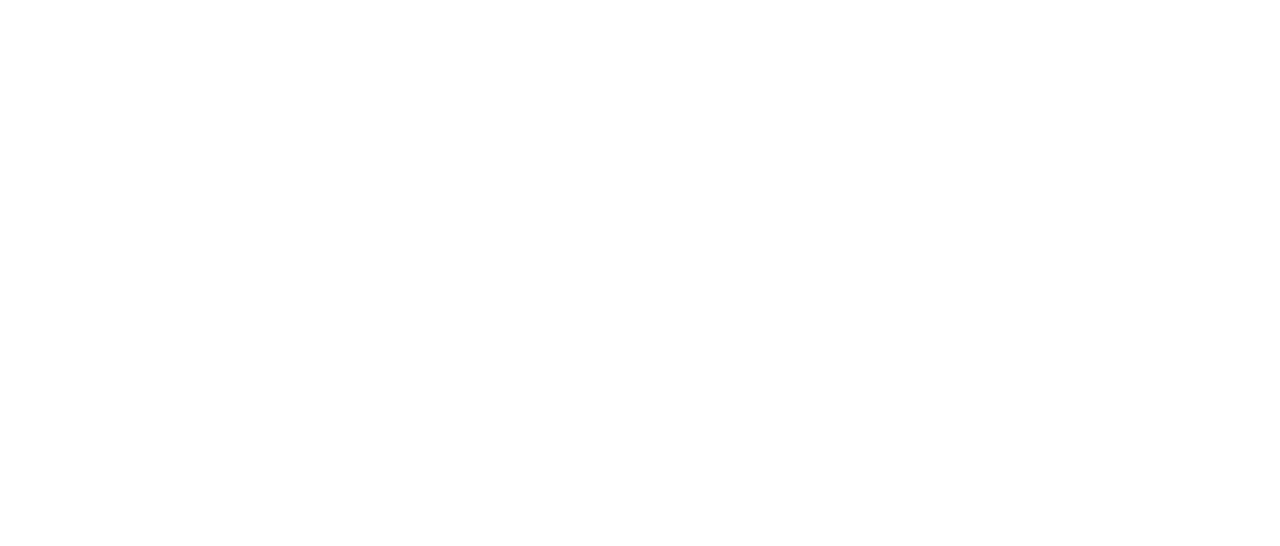
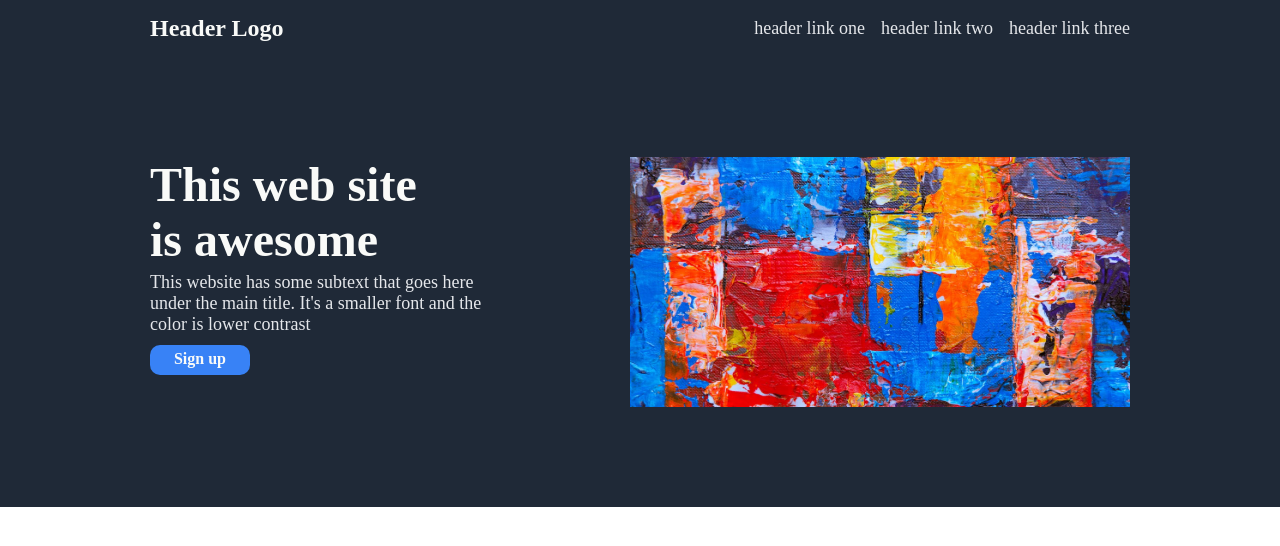
Before and after one commit to andressasiewers/landing-page, a plain HTML site: page index.html in a window 1280 px wide. Drawn offline with Linux system fonts and the light colour scheme.

Commit message:
Add an image and edit index.html and style.css     Add blue container: header and about     Add blue container an image

```diff
--- a/index.html
+++ b/index.html
@@ -7,6 +7,26 @@
     </head>
 
     <body>
-
+        <div class="first-container">
+            <div class="header">
+                <div class="logo">Header Logo</div>
+                <ul class="links">
+                    <li><a class="link-text" href="#">header link one</a></li>
+                    <li><a class="link-text" href="#">header link two</a></li>
+                    <li><a class="link-text" href="#">header link three</a></li>
+                </div>
+            </div>
+            <div class="about">
+                <div class="about-text">
+                    <div class="main-text">This web site is awesome</div>
+                    <div class="secondary-text">This website has some subtext that goes here under the main title.
+                    It's a smaller font and the color is lower contrast</div>
+                    <div class="button-one">
+                        <a class="button-text" href="#">Sign up</a>
+                    </div>
+                </div>
+                <img class="header-image" src="./images/header-image.jpeg">
+            </div>
+        </div>
     </body>
 </html>
--- a/style.css
+++ b/style.css
@@ -0,0 +1,103 @@
+body {
+    margin: 0;
+}
+
+.header, .about {
+    background-color: #1f2937;
+}
+
+.header {
+    display: flex;
+    justify-content: space-between;
+    align-items: center;
+    padding-bottom: 100px;
+}
+
+.logo {
+    color: #F9FAF8;
+    font-size: 24px;
+    font-weight: bolder;
+    display: flex;
+    padding-left: 150px;
+}
+
+.links {
+    font-size: 18px;
+    display: flex;
+    gap: 16px;
+    padding-right: 150px;
+}
+
+.link-text {
+    font-size: 18px;
+    color: #e5e7eb;
+}
+
+a {
+    text-decoration: none;
+}
+ul {
+    list-style-type: none;
+}
+
+.about {
+    display: flex;
+    justify-content: space-between;
+    padding-bottom: 100px;
+}
+
+.about-text {
+    padding-left: 150px;
+}
+
+.main-text {
+    color: #F9FAF8;
+    font-size: 48px;
+    font-weight: bolder;
+    width: 300px;
+    margin-bottom: 5px;
+}
+
+.button-one {
+    background-color: #3882f6;
+    color: #F9FAF8;
+    font-weight: bold;
+    border-radius: 10px;
+    width: 90px;
+    height: 20px;
+    padding: 5px;
+    text-align: center;
+}
+
+.button-one:hover {
+    color: #3882f6;
+    font-weight: bold;
+    background-color: #F9FAF8;
+    border-radius: 10px;
+    box-shadow: 0 5px 8px 0 rgba(224, 224, 224, 0.050), 0 7px 10px 0 rgba(238, 238, 238, 0.055);
+    width: 90px;
+    height: 20px;
+    padding: 5px;
+    text-align: center;
+}
+
+.button-text {
+    color: #F9FAF8;
+}
+
+.button-text:hover {
+    color: #3882f6;
+}
+
+.secondary-text {
+    width: 360px;
+    margin-bottom: 10px;
+    font-size: 18px;
+    color: #e5e7eb;
+}
+
+.header-image {
+    width: 500px;
+    height: 250px;
+    padding-right: 150px;
+}
```
Also changed, not shown: images/header-image.jpeg (added).
